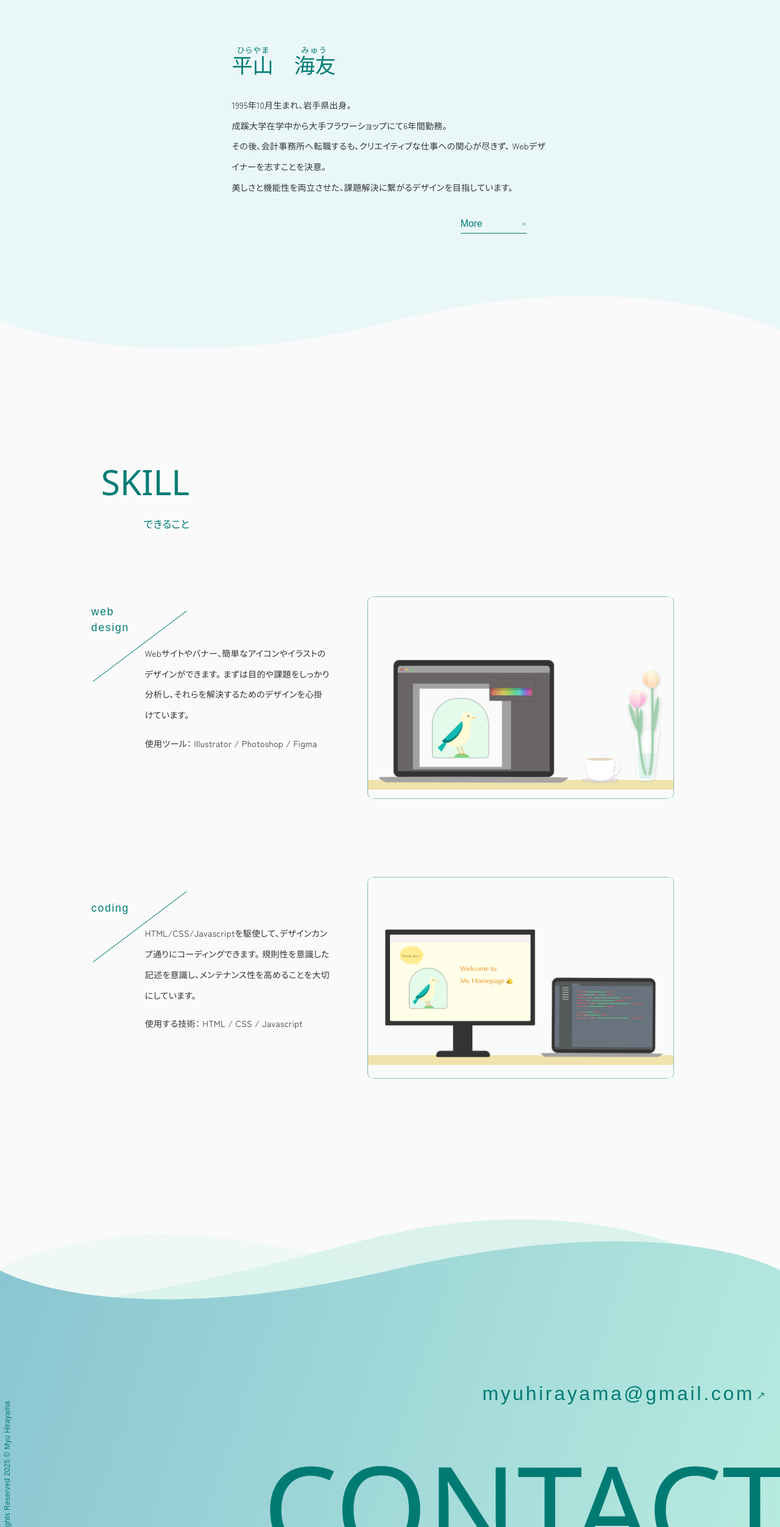
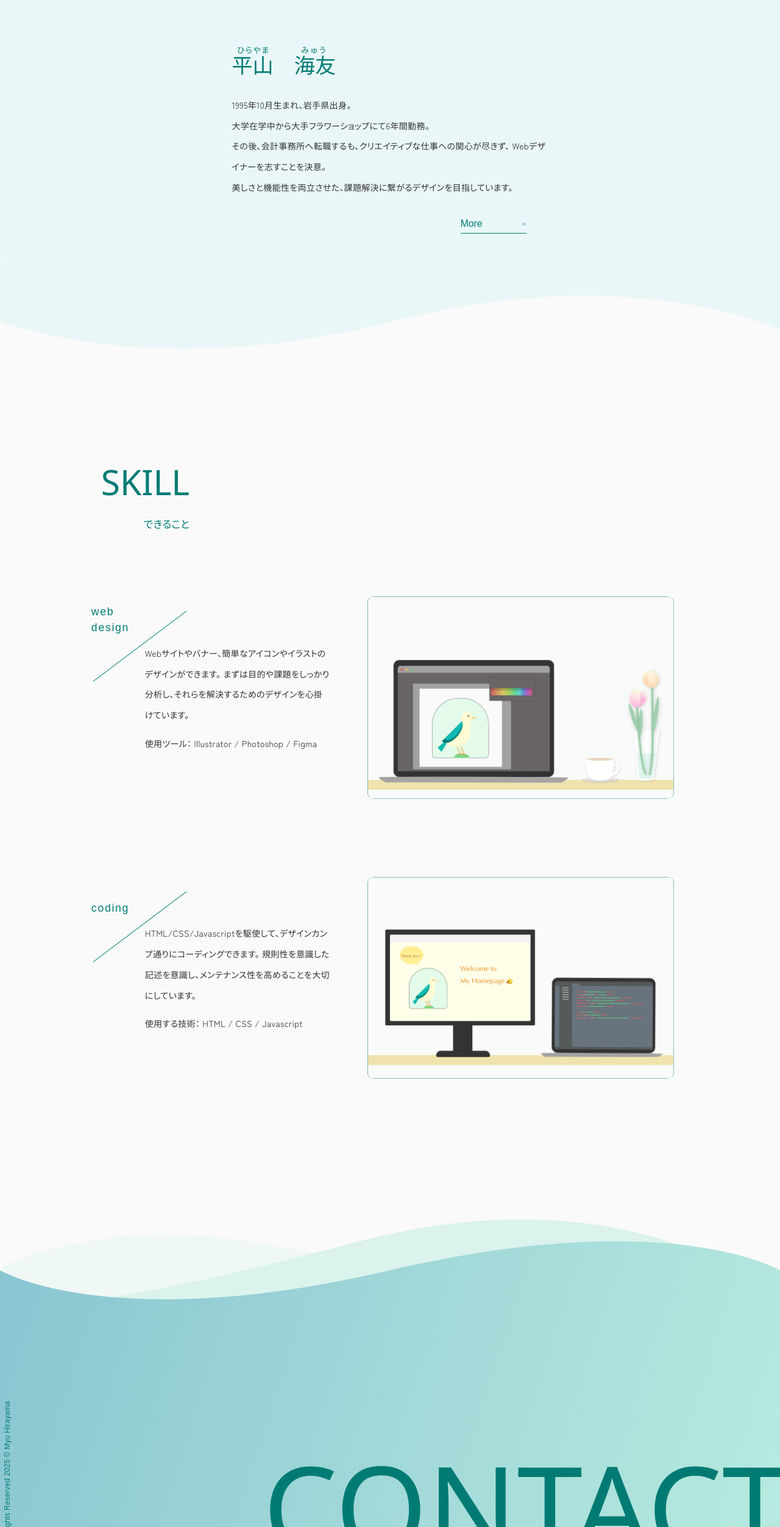
Before and after one commit to myu-17/portfolio, a plain HTML site: page docs/index.html in a window 1280 px wide. Shown: the part 5192-7696 px from the top of the page at 61% size. Drawn offline with nearby package versions, Linux system fonts and the light colour scheme; a script that the page names is missing; a web font is replaced by a local one.

Commit message:
2025.06.08

```diff
--- a/docs/assets/js/script.js
+++ b/docs/assets/js/script.js
@@ -21,7 +21,7 @@ const observeSVG = () => {
   }
 };
 
-window.onload = function () {
+const Y = (window.onload = function () {
   var nav = document.getElementById("nav-wrapper");
   var hamburger = document.getElementById("js-hamburger");
   var blackBg = document.getElementById("js-black-bg");
@@ -91,7 +91,7 @@ window.onload = function () {
   });
 
   observeSVG();
-};
+});
 
 // scroll down
 document.addEventListener("DOMContentLoaded", () => {
--- a/docs/index.html
+++ b/docs/index.html
@@ -407,7 +407,7 @@
             <h3 class="name"><ruby>平山<rt>ひらやま</rt></ruby>　<ruby>海友<rt>みゅう</rt></ruby></h3>
             <p>
               1995年10月生まれ、岩手県出身。<br>
-              成蹊大学在学中から大手フラワーショップにて6年間勤務。<br>
+              大学在学中から大手フラワーショップにて6年間勤務。<br>
               その後、会計事務所へ転職するも、クリエイティブな仕事への関心が尽きず、
               Webデザイナーを志すことを決意。<br>
               美しさと機能性を両立させた、課題解決に繋がるデザインを目指しています。
@@ -477,12 +477,12 @@
     </section>
   </main>
   <footer id="footer">
-    <div class="mail-address flex">
+    <!-- <div class="mail-address flex">
       <a href="mailto:myuhirayama@gmail.com" class="mail-link">
         myuhirayama@gmail.com
       </a>
       <img src="assets/image/viewall_btn_arrow.svg" alt="矢印" class="footer-arrow">
-    </div>
+    </div> -->
     <p class="copyright">All Rights Reserved 2025 &copy; Myu Hirayama</p>
     <div class="contact-tytle">CONTACT</div>
   </footer>
```
Also changed, not shown: docs/subPage_About/index.html (+2 -2 lines), docs/subPage_Works_01_yoi/index.html (+2 -2 lines), docs/subPage_Works_02_myportfolio/index.html (+2 -2 lines), docs/subPage_Works_03_rosalie/index.html (+2 -2 lines), docs/subPage_Works_04_komorebi/index.html (+2 -2 lines), docs/subPage_Works_05_ho-ja-bin/index.html (+2 -2 lines), docs/subPage_Works_06_chocolate/index.html (+2 -2 lines), docs/subPage_Works_07_shampoo/index.html (+2 -2 lines), docs/subPage_Works_08_konkatsuapp/index.html (+2 -2 lines).
